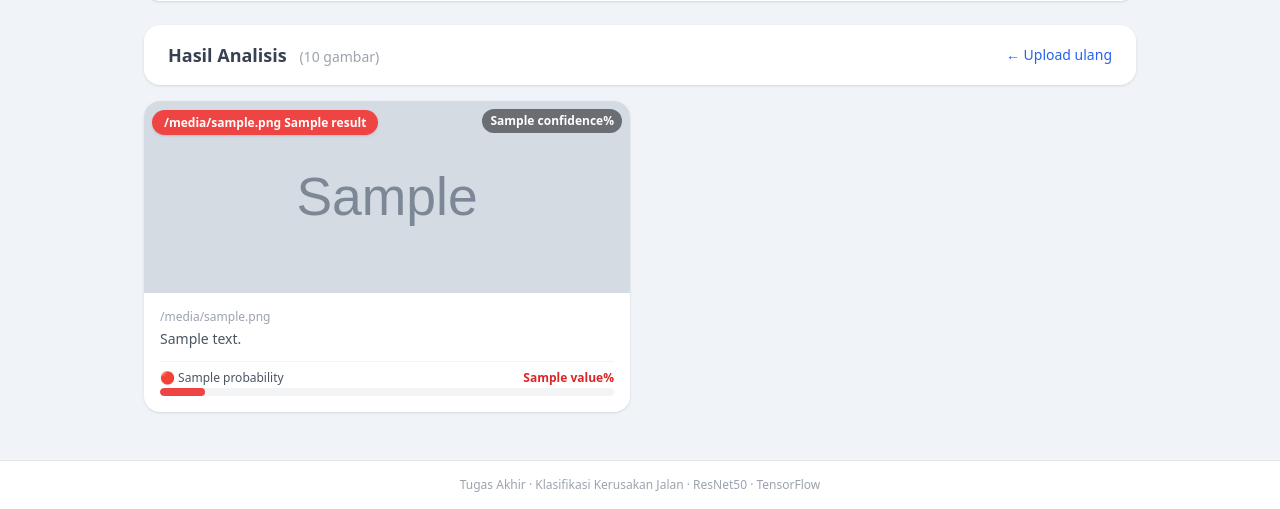
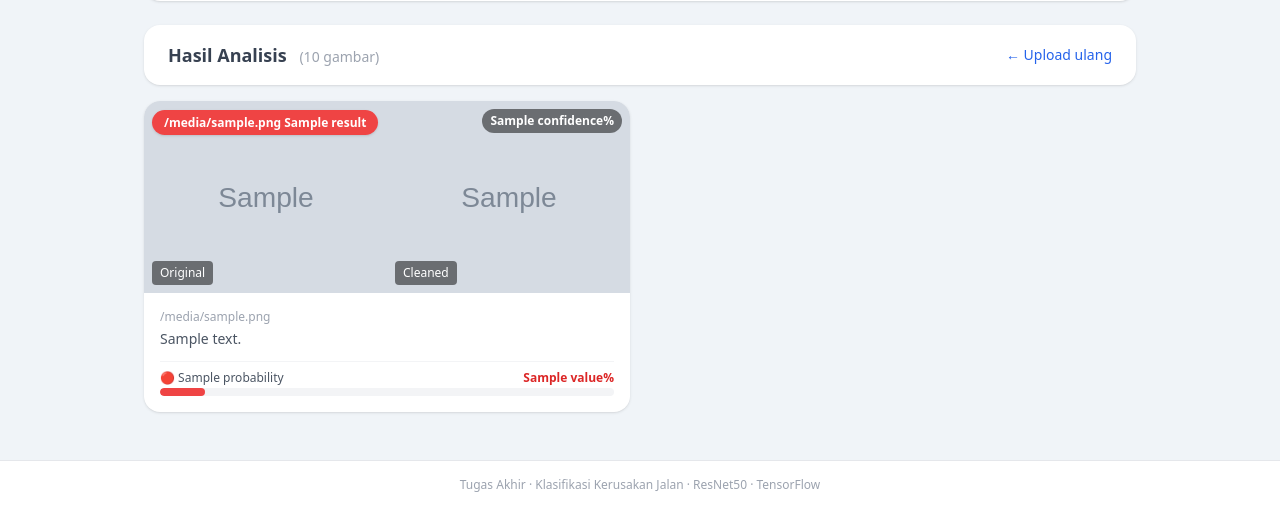
Before and after one commit to alanslengkoan/ImageClassification, a Django app: template road_detector/detector/templates/detector/index.html in a window 1280 px wide. Shown: the part 472-981 px from the top of the page. Run offline with Django 5.2, Linux system fonts and the light colour scheme; the template is opened without the code that fills it: most values are stand-ins (such as "Sample title", 1, 10 or a date in 2020); grey boxes marked "Sample" are stand-in pictures; some libraries are stand-ins or nearby versions.

Commit message:
update views and template to display cleaned images alongside originals

```diff
--- a/road_detector/detector/templates/detector/index.html
+++ b/road_detector/detector/templates/detector/index.html
@@ -113,8 +113,24 @@
 
           <!-- Gambar -->
           <div class="relative">
-            <img src="{{ r.image_url }}" alt="{{ r.filename }}"
-                 class="w-full h-48 object-cover" />
+            <div class="grid {% if r.cleaned_image_url %}grid-cols-2{% else %}grid-cols-1{% endif %}">
+              <div class="relative">
+                <img src="{{ r.image_url }}" alt="{{ r.filename }}"
+                     class="w-full h-48 object-cover" />
+                <span class="absolute bottom-2 left-2 bg-black bg-opacity-50 text-white text-xs px-2 py-1 rounded">
+                  Original
+                </span>
+              </div>
+              {% if r.cleaned_image_url %}
+              <div class="relative">
+                <img src="{{ r.cleaned_image_url }}" alt="Cleaned {{ r.filename }}"
+                     class="w-full h-48 object-cover" />
+                <span class="absolute bottom-2 left-2 bg-black bg-opacity-50 text-white text-xs px-2 py-1 rounded">
+                  Cleaned
+                </span>
+              </div>
+              {% endif %}
+            </div>
             <!-- Badge kondisi di atas gambar -->
             <div class="absolute top-2 left-2">
               {% if r.pred_color == "green" %}
```
Also changed, not shown: road_detector/detector/views.py (+14 -3 lines).
